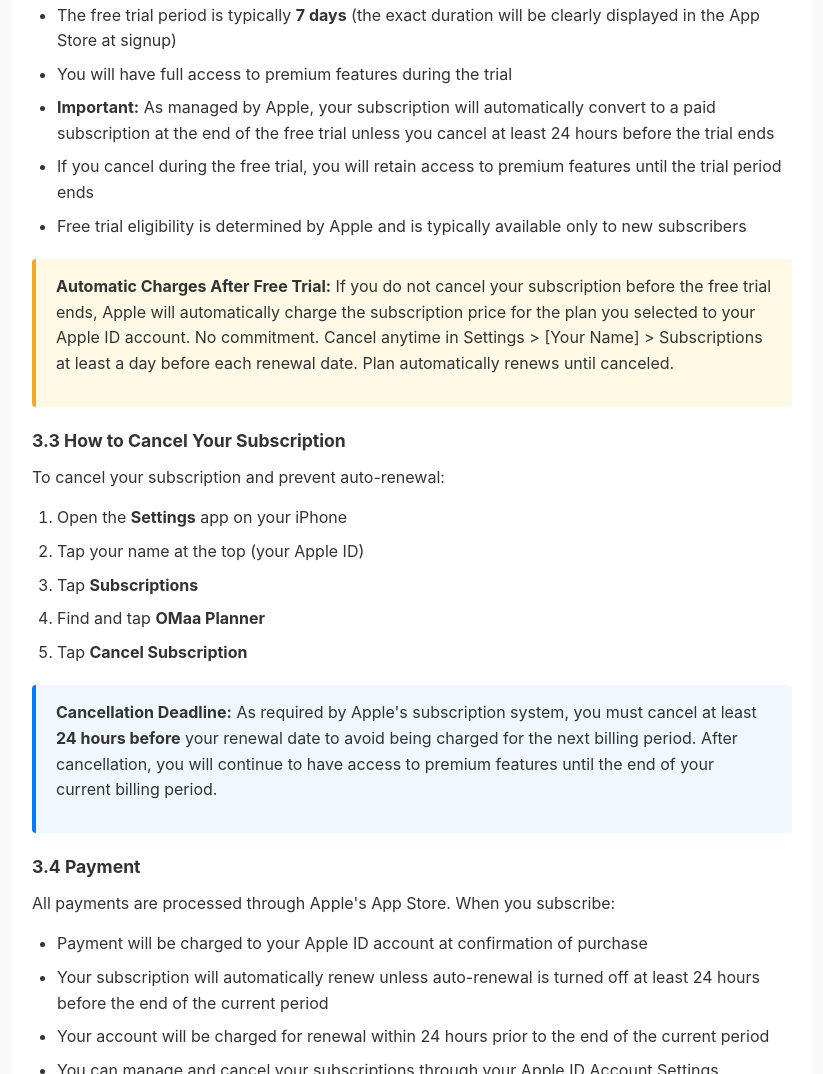
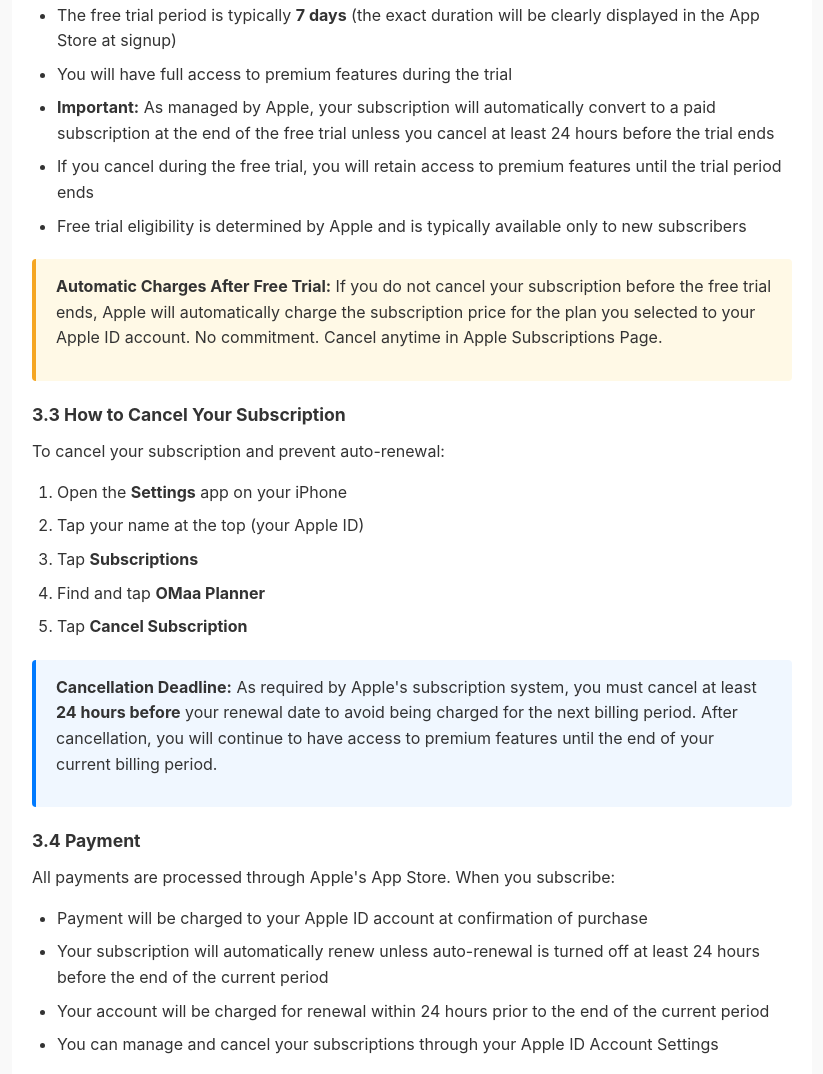
Before and after one commit to o-maa/o-maa.github.io, a plain HTML site: page ios-terms-of-service/index.html in a window 1280 px wide. Shown: the part 1319-2393 px from the top of the page, without its empty margins (228-1051 px from the left). Drawn offline with Linux system fonts and the light colour scheme.

Commit message:
Update index.html

```diff
--- a/ios-terms-of-service/index.html
+++ b/ios-terms-of-service/index.html
@@ -177,7 +177,7 @@
         </ul>
 
         <div class="warning-box">
-            <p><strong>Automatic Charges After Free Trial:</strong> If you do not cancel your subscription before the free trial ends, Apple will automatically charge the subscription price for the plan you selected to your Apple ID account. No commitment. Cancel anytime in Settings &gt; [Your Name] &gt; Subscriptions at least a day before each renewal date. Plan automatically renews until canceled.</p>
+            <p><strong>Automatic Charges After Free Trial:</strong> If you do not cancel your subscription before the free trial ends, Apple will automatically charge the subscription price for the plan you selected to your Apple ID account. No commitment. Cancel anytime in Apple Subscriptions Page.</p>
         </div>
 
         <h3>3.3 How to Cancel Your Subscription</h3>
```
